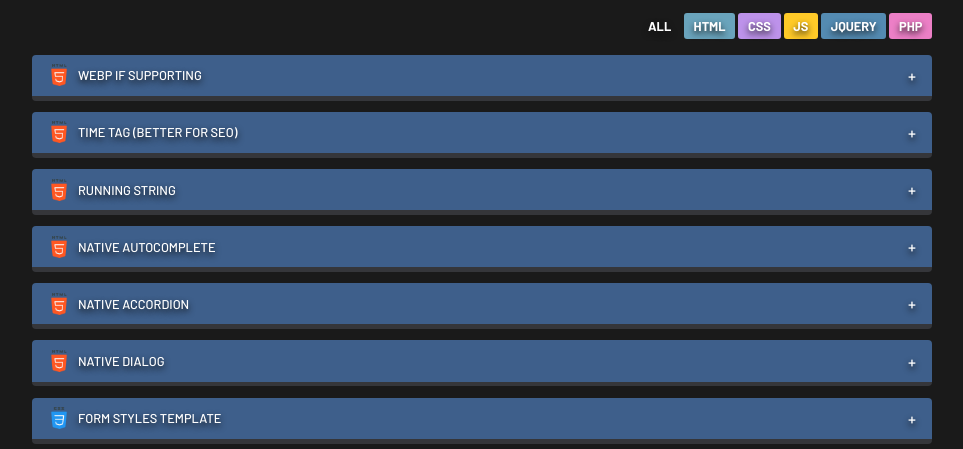
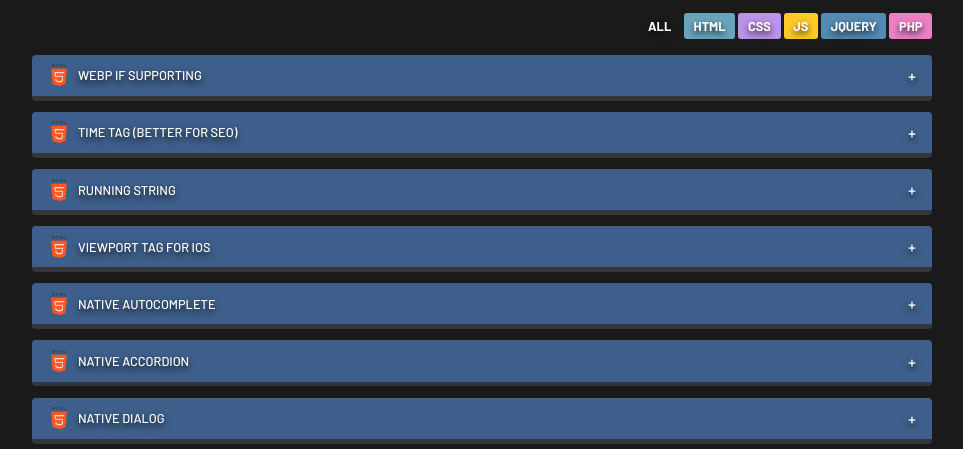
Before and after one commit to yalandr/snippets, a plain HTML site: page index.html in a window 1280 px wide. Shown: the part 98-547 px from the top of the page, without its empty margins (158-1121 px from the left). Drawn offline with Linux system fonts and the light colour scheme.

Commit message:
Update index.html

```diff
--- a/index.html
+++ b/index.html
@@ -83,6 +83,24 @@
 &lt;marquee class="running-string"&gt;
     Lorem ipsum dolor sit amet.
 &lt;/marquee&gt;
+                            </code>
+                        </pre>
+                    </div>
+                </div>
+            </div>
+
+            <div class="item-card filterHTML">
+                <button class="item-name">
+                    <div class="name-wrapper">
+                        <img src="assets/icons/html.png" alt="html" height="22" class="item-name-icon">
+                        <span>Viewport Tag for iOS</span>
+                    </div>
+                </button>
+                <div class="item-content">
+                    <div class="code-panel html">
+                        <pre>
+                            <code>
+&lt;meta name="viewport" content="width=device-width, initial-scale=1, viewport-fit=cover" /&gt;
                             </code>
                         </pre>
                     </div>
```
